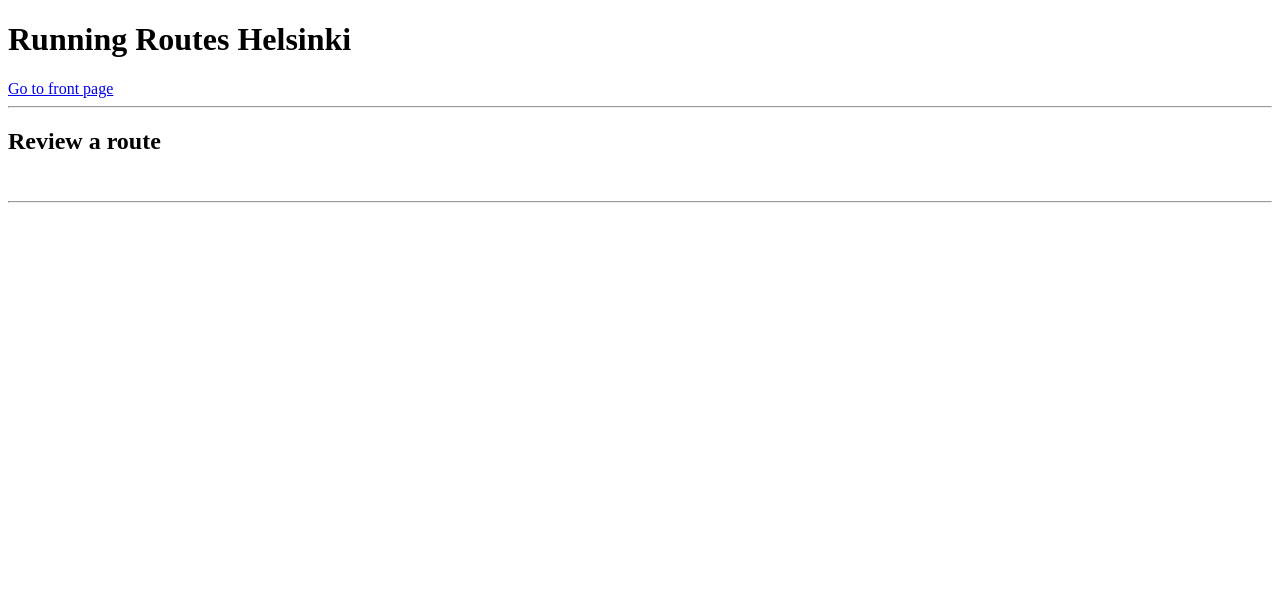
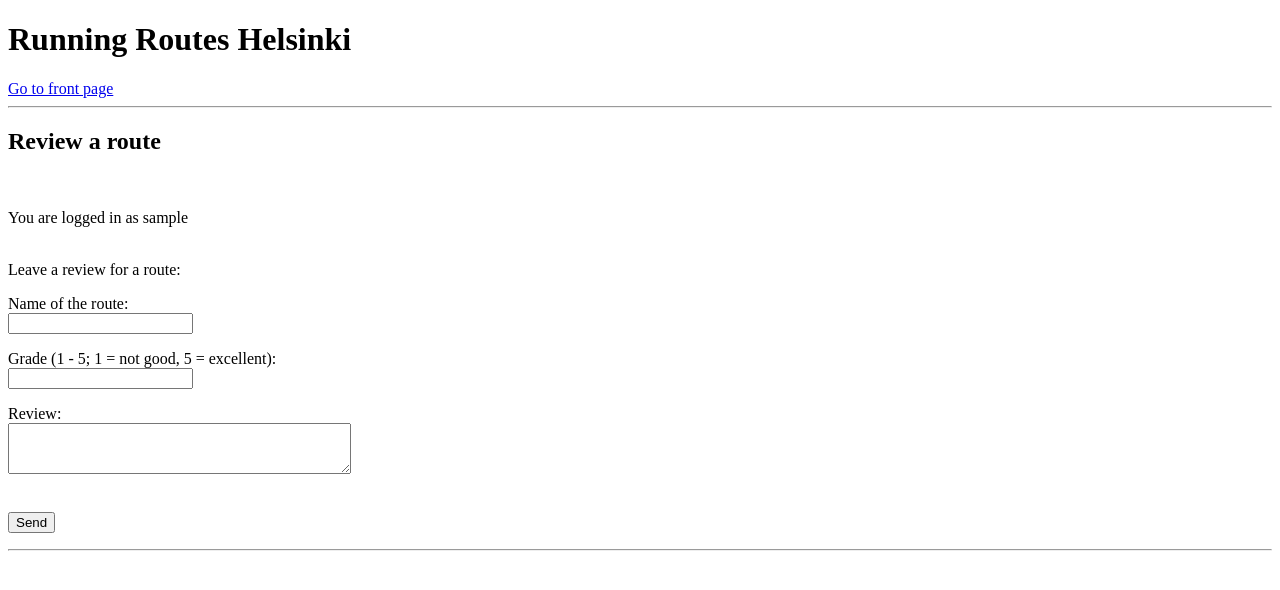
Before and after one commit to ah-pasila/running-routes, a Flask app: page /reviewroute in a window 1280 px wide. Shown: the top 590 px of the page. Run offline with Flask 3, Linux system fonts and the light colour scheme; the visitor is signed in with stand-in values (Sample User, id 1); parts of the project's set-up code (start-up, migrations or seed data) failed here and were passed over.

Commit message:
Create base for review functionality

```diff
--- a/runroutes.py
+++ b/runroutes.py
@@ -17,9 +17,9 @@ def get_routes():
 
 def get_route_id(routename):
     sql = "SELECT id FROM routes WHERE name=:routename"
-    result = db.session.execute(sql, {"name":routename})
+    result = db.session.execute(sql, {"routename":routename})
     route_info = result.fetchone()
-    route_id = route_info[1]
+    route_id = route_info[0]
     return route_id
 
 def savemap():
--- a/templates/reviewroute.html
+++ b/templates/reviewroute.html
@@ -3,4 +3,22 @@
 {% block content %}
 <h2>Review a route</h2>
 <br>
+{% if session.username %}
+<p>You are logged in as {{ session.username }}</p>
+<br>
+Leave a review for a route:
+<br>
+<form action="/createreview" method="POST">
+<p>Name of the route:<br>
+<input type="text" name="routename"></p>
+<p>Grade (1 - 5; 1 = not good, 5 = excellent):<br>
+<input type="numeric" name="grade"></p>
+<p>Review:<br>
+<textarea name="review" rows="3" cols="40"></textarea></p>
+<br>
+<input type="submit" value="Send"></p>
+</form>
+{% else %}
+Please login
+{% endif %}
 {% endblock %}
```
Also changed, not shown: reviews.py (+14 -4 lines), templates/browsereviews.html (added, +17 -0 lines).
